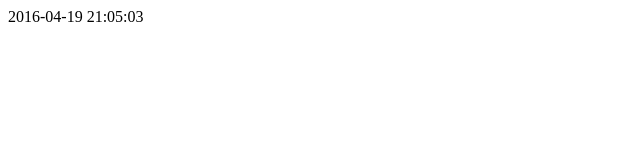
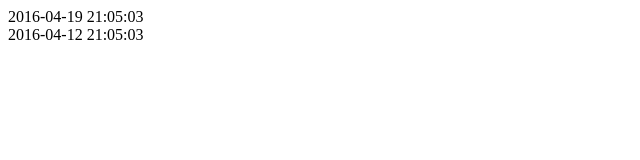
Before and after one commit to MasanoriYONO/moment, a plain HTML site: page index.html in a window 1280 px wide. Shown: the whole page, without its empty margins (0-640 px from the left). Drawn offline with nearby package versions, Linux system fonts and the light colour scheme.

Commit message:
日時の比較

```diff
--- a/index.html
+++ b/index.html
@@ -27,11 +27,20 @@
 	var current_date = m.format("YYYY-MM-DD HH:mm:ss");
 
 	$("#aaa").html(current_date);
+
+	var now = moment();
+	var now_date = now.format("YYYY-MM-DD HH:mm:ss");
+
+	$("#bbb").html(now_date);
+
+	alert(m.isAfter(now));
+	alert(m.isBefore(now));
 });
 </script>
 <title>日時</title>
 </head>
 <body>
 <div id="aaa"></div>
+<div id="bbb"></div>
 </body>
 </html>
```
